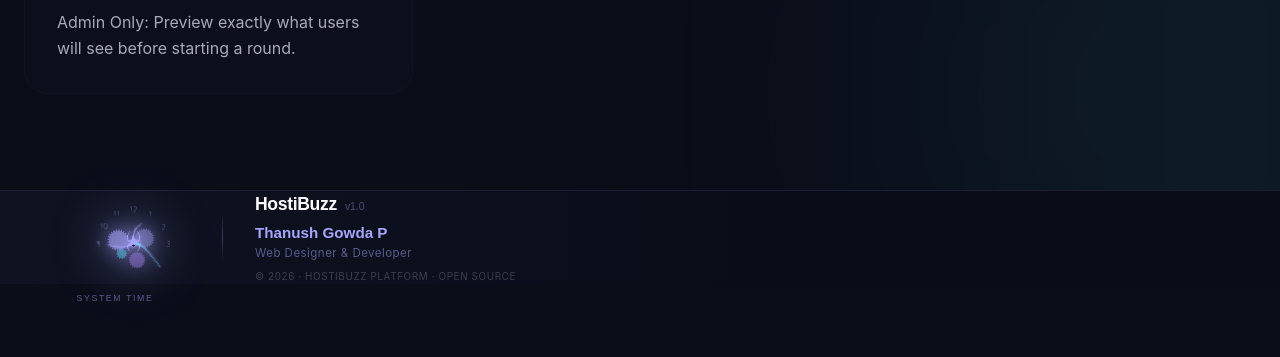
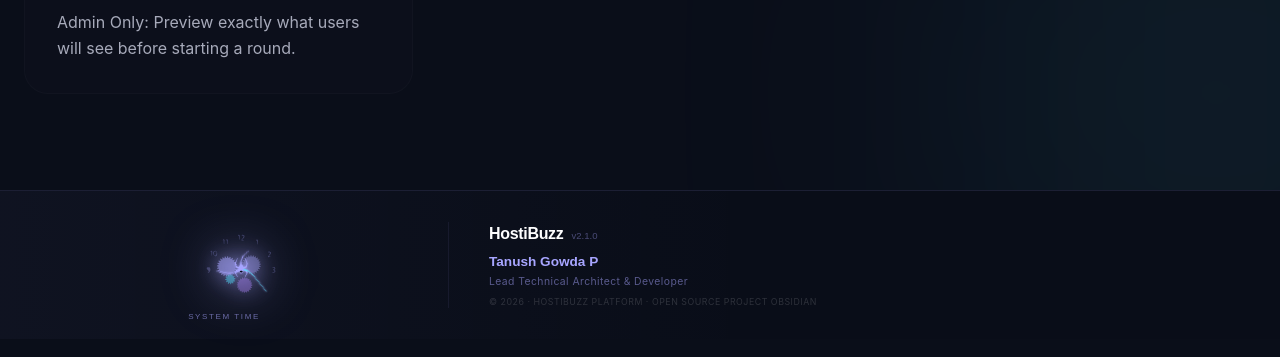
Before and after one commit to iamthanushgowdap/HostiBuzz, a website built with Vite: page index.html in a window 1280 px wide. Shown: the part 1841-2198 px from the top of the page. Before the commit the page ends 2165 px from the top, so only its background shows below. Built offline with nearby package versions, Linux system fonts and the light colour scheme; some packages are replaced by stand-ins of ours; no server answers; the database is empty.

Commit message:
style: implement 35/65 asymmetrical footer with centered system time

```diff
--- a/index.html
+++ b/index.html
@@ -480,16 +480,16 @@
            GLOBAL FOOTER
         ============================================= */
         .hb-footer {
-          display: flex;
+          display: grid;
+          grid-template-columns: 35% 65%;
           align-items: center;
-          gap: 0;
           background: rgba(10,14,25,0.94);
           backdrop-filter: blur(20px);
           border-top: 1px solid rgba(167,165,255,0.12);
-          padding: 0 2.5rem;
-          min-height: 80px;
+          padding: 1rem 0;
+          min-height: 120px;
           position: relative;
-          overflow: visible; /* Allow clock to pop out */
+          overflow: visible;
         }
         .hb-footer::before {
           content: '';
@@ -499,29 +499,35 @@
           pointer-events: none;
         }
 
-        /* Clock side */
+        /* Clock side (35%) */
         .hb-footer__clock {
           display: flex;
           flex-direction: column;
           align-items: center;
           justify-content: center;
-          gap: 2px;
           opacity: 0;
           transition: opacity 0.6s ease;
-          flex-shrink: 0;
-          height: 80px; /* match footer */
+          width: 100%;
         }
         .hb-footer__clock.footer-clock-ready { opacity: 1; }
 
         #footer-spider-wBody {
-          width: 150px;
-          height: 120px; /* shorter to help alignment */
+          width: 100px;
+          height: 80px;
           position: relative;
-          flex-shrink: 0;
           display: flex;
           align-items: center;
           justify-content: center;
+          transform: scale(1.1);
         }
+        @media (min-width: 768px) {
+          #footer-spider-wBody {
+            width: 140px;
+            height: 100px;
+            transform: scale(1);
+          }
+        }
+
         #footer-spider-watch {
           position: absolute;
           top: 50%; left: 50%;
@@ -537,28 +543,29 @@
         }
         .hb-footer__clock-label {
           font-family: 'Space Grotesk', sans-serif;
-          font-size: 0.55rem;
-          letter-spacing: 0.18em;
-          color: rgba(167,165,255,0.5);
+          font-size: 0.5rem;
+          letter-spacing: 0.2em;
+          color: rgba(167,165,255,0.6);
           text-transform: uppercase;
+          text-align: center;
+          margin-top: 4px;
         }
 
-        /* Divider */
-        .hb-footer__divider {
-          width: 1px;
-          height: 48px;
-          background: linear-gradient(to bottom, transparent, rgba(167,165,255,0.3), transparent);
-          margin: 0 2rem;
-          flex-shrink: 0;
+        /* Credits side (65%) */
+        .hb-footer__details {
+          display: flex;
+          flex-direction: column;
+          justify-content: center;
+          padding-left: 1rem;
+          border-left: 1px solid rgba(167,165,255,0.08);
+          gap: 6px;
+        }
+        @media (min-width: 768px) {
+          .hb-footer__details {
+            padding-left: 2.5rem;
+          }
         }
 
-        /* Credits side */
-        .hb-footer__credits {
-          display: flex;
-          flex-direction: column;
-          gap: 4px;
-          flex: 1;
-        }
         .hb-footer__brand {
           display: flex;
           align-items: baseline;
@@ -567,12 +574,12 @@
         .hb-footer__brand-name {
           font-family: 'Space Grotesk', sans-serif;
           font-weight: 700;
-          font-size: 1.1rem;
+          font-size: 1rem;
           color: #fff;
           letter-spacing: -0.02em;
         }
         .hb-footer__brand-version {
-          font-size: 0.65rem;
+          font-size: 0.6rem;
           color: rgba(167,165,255,0.4);
           font-family: 'Space Grotesk', sans-serif;
         }
@@ -584,33 +591,29 @@
         .hb-footer__author-name {
           font-family: 'Space Grotesk', sans-serif;
           font-weight: 600;
-          font-size: 0.95rem;
+          font-size: 0.85rem;
           color: #a7a5ff;
         }
         .hb-footer__author-title {
-          font-size: 0.72rem;
+          font-size: 0.65rem;
           color: rgba(167,165,255,0.5);
           font-family: 'Inter', sans-serif;
           letter-spacing: 0.04em;
         }
         .hb-footer__copy {
-          font-size: 0.62rem;
-          color: rgba(255,255,255,0.2);
+          font-size: 0.55rem;
+          color: rgba(255,255,255,0.15);
           font-family: 'Inter', sans-serif;
           letter-spacing: 0.06em;
           text-transform: uppercase;
-          margin-top: 2px;
         }
-
-        /* Right side tagline */
         .hb-footer__tagline {
-          margin-left: auto;
           font-family: 'Space Grotesk', sans-serif;
-          font-size: 0.65rem;
-          letter-spacing: 0.18em;
+          font-size: 0.6rem;
+          letter-spacing: 0.12em;
           color: rgba(255,255,255,0.1);
           text-transform: uppercase;
-          text-align: right;
+          margin-top: 2px;
         }
     </style>
 </head>
--- a/src/components/footer.js
+++ b/src/components/footer.js
@@ -2,7 +2,7 @@
 export function renderFooter() {
   return `
     <footer class="hb-footer" id="hb-global-footer">
-      <!-- Spider Clock side -->
+      <!-- Spider Clock side (35%) -->
       <div class="hb-footer__clock" id="footer-clock-area">
         <div id="footer-spider-wBody">
           <div id="footer-spider-watch">
@@ -43,20 +43,17 @@ export function renderFooter() {
         <p class="hb-footer__clock-label">SYSTEM TIME</p>
       </div>
 
-      <!-- Divider -->
-      <div class="hb-footer__divider"></div>
-
-      <!-- Credits side -->
-      <div class="hb-footer__credits">
+      <!-- Details side (65%) -->
+      <div class="hb-footer__details">
         <div class="hb-footer__brand">
           <span class="hb-footer__brand-name">HostiBuzz</span>
-          <span class="hb-footer__brand-version">v1.0</span>
+          <span class="hb-footer__brand-version">v2.1.0</span>
         </div>
         <div class="hb-footer__author">
-          <span class="hb-footer__author-name">Thanush Gowda P</span>
-          <span class="hb-footer__author-title">Web Designer &amp; Developer</span>
+          <span class="hb-footer__author-name">Tanush Gowda P</span>
+          <span class="hb-footer__author-title">Lead Technical Architect &amp; Developer</span>
         </div>
-        <p class="hb-footer__copy">© 2026 · HostiBuzz Platform · Open Source</p>
+        <p class="hb-footer__copy">© 2026 · HostiBuzz Platform · Open Source Project Obsidian</p>
       </div>
     </footer>
   `;
```
